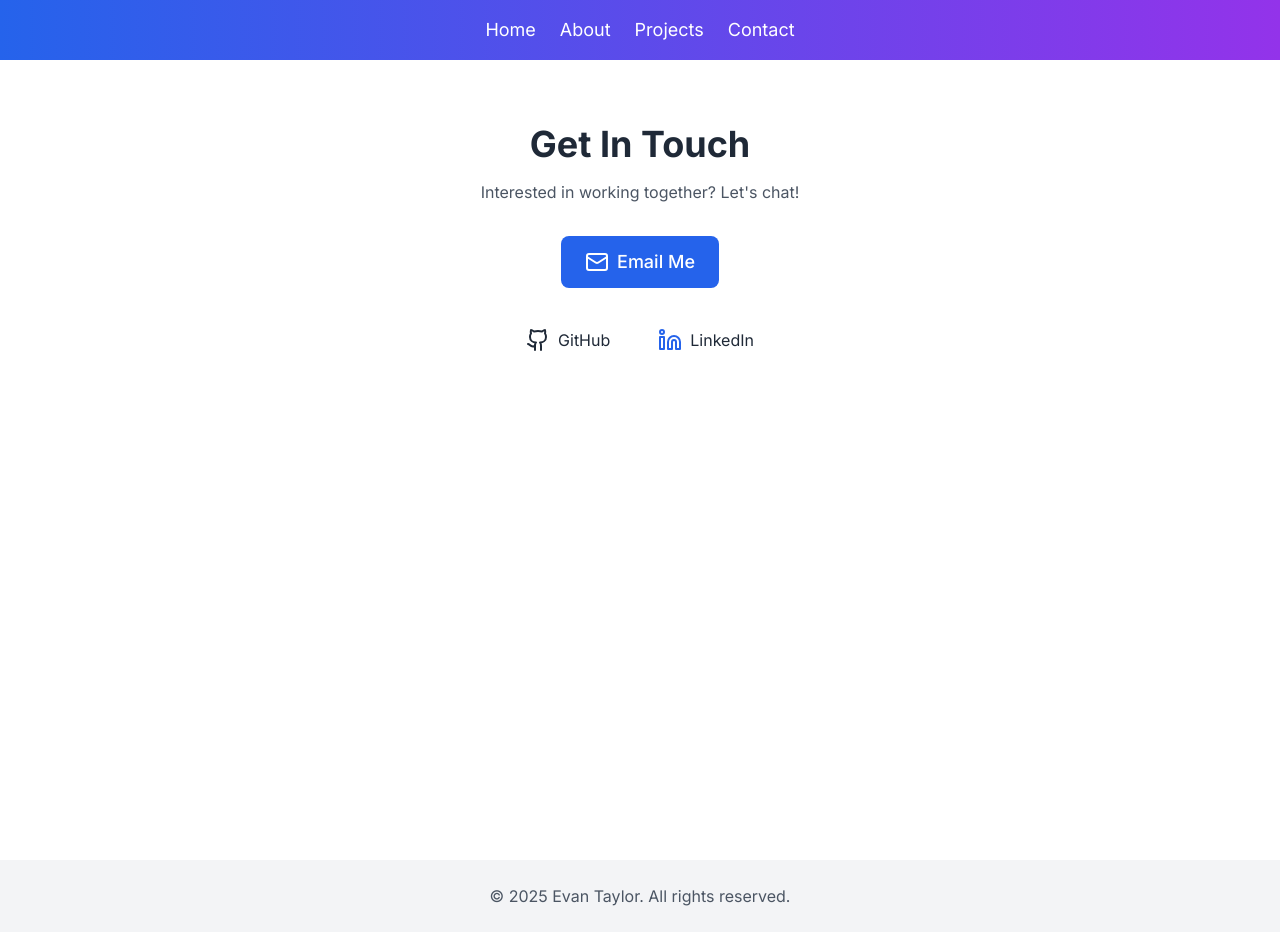
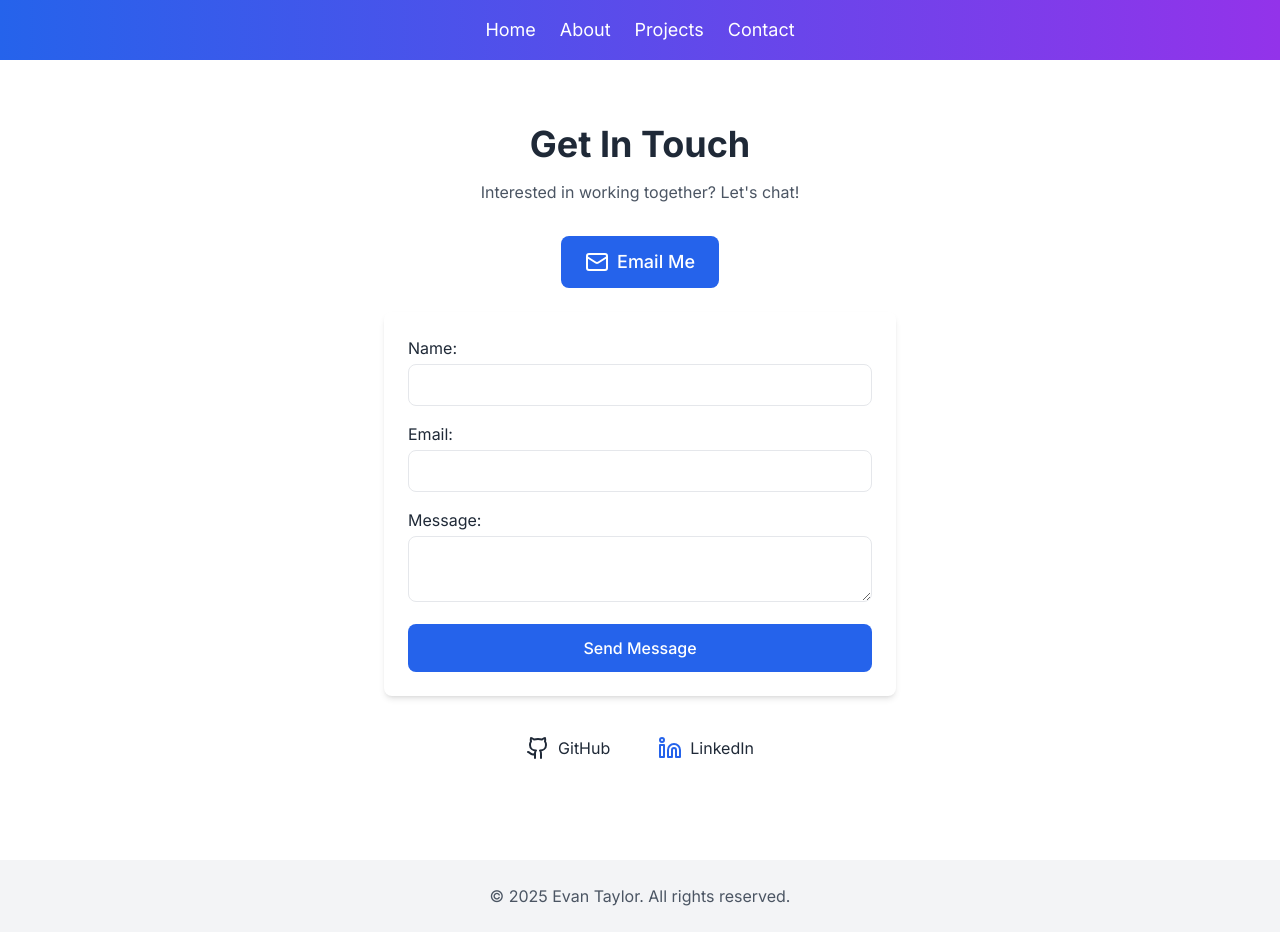
Before and after one commit to evan-taylor/Website, a SvelteKit app: page /contact in a window 1280 px wide. Built offline with nearby package versions, Linux system fonts and the light colour scheme.

Commit message:
Add Contact form

```diff
--- a/src/routes/contact/+page.svelte
+++ b/src/routes/contact/+page.svelte
@@ -12,6 +12,8 @@
       easing: "ease-in-out", // Smooth easing function
     });
   });
+
+  let formSubmitted = false;
 </script>
 
 <main class="max-w-4xl mx-auto px-6 py-16 text-center">
@@ -28,17 +30,49 @@
       <Mail /> Email Me
     </a>
 
+    <!-- Contact Form -->
+    <form
+      action="https://formspree.io/f/meoekozv"
+      method="POST"
+      class="mt-8 bg-white dark:bg-gray-800 p-6 rounded-lg shadow-md space-y-4 max-w-lg mx-auto"
+      data-aos="fade-up" data-aos-delay="300"
+      on:submit={() => formSubmitted = true}
+    >
+      {#if formSubmitted}
+        <p class="text-green-600 dark:text-green-400 font-medium">Thanks! Your message has been sent.</p>
+      {:else}
+        <label class="block text-left text-gray-800 dark:text-gray-300">
+          Name:
+          <input type="text" name="name" required class="w-full mt-1 px-4 py-2 border rounded-lg dark:bg-gray-700 dark:text-white" />
+        </label>
+
+        <label class="block text-left text-gray-800 dark:text-gray-300">
+          Email:
+          <input type="email" name="email" required class="w-full mt-1 px-4 py-2 border rounded-lg dark:bg-gray-700 dark:text-white" />
+        </label>
+
+        <label class="block text-left text-gray-800 dark:text-gray-300">
+          Message:
+          <textarea name="message" required class="w-full mt-1 px-4 py-2 border rounded-lg dark:bg-gray-700 dark:text-white"></textarea>
+        </label>
+
+        <button type="submit" class="w-full bg-blue-600 hover:bg-blue-700 text-white font-medium py-3 rounded-lg transition">
+          Send Message
+        </button>
+      {/if}
+    </form>
+
     <!-- Social Links -->
     <div class="flex flex-wrap justify-center gap-4">
       <a href="https://github.com/evan-taylor" target="_blank" rel="noopener noreferrer"
         class="flex items-center gap-2 p-4 rounded-lg hover:bg-gray-100 dark:hover:bg-gray-700 transition"
-        data-aos="fade-up" data-aos-delay="300">
+        data-aos="fade-up" data-aos-delay="400">
         <Github class="w-6 h-6 text-gray-800 dark:text-white" />
         <span class="text-gray-800 dark:text-white">GitHub</span>
       </a>
       <a href="https://www.linkedin.com/in/evan-l-taylor/" target="_blank" rel="noopener noreferrer"
         class="flex items-center gap-2 p-4 rounded-lg hover:bg-gray-100 dark:hover:bg-gray-700 transition"
-        data-aos="fade-up" data-aos-delay="400">
+        data-aos="fade-up" data-aos-delay="500">
         <Linkedin class="w-6 h-6 text-blue-600" />
         <span class="text-gray-800 dark:text-white">LinkedIn</span>
       </a>
```
